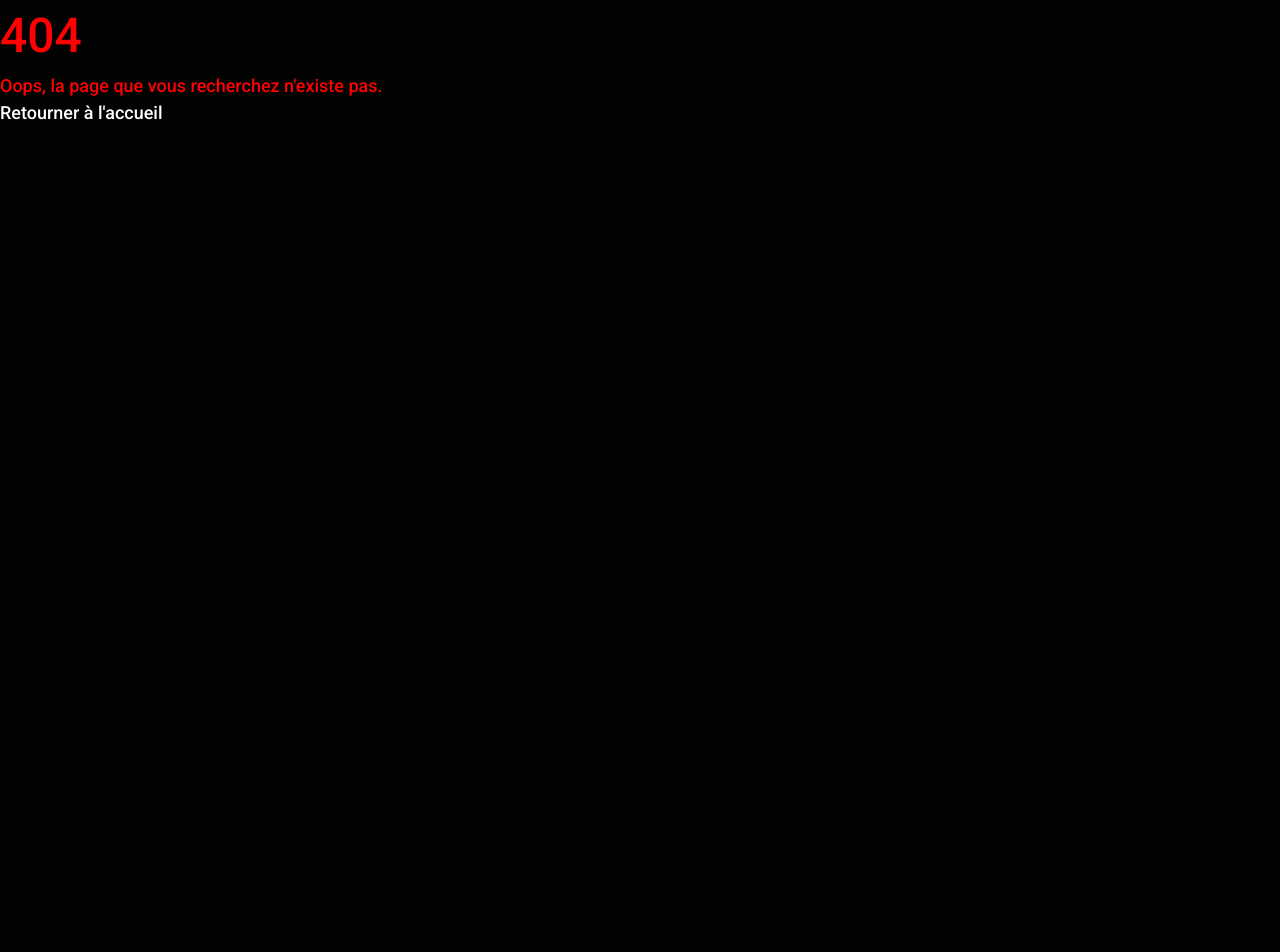
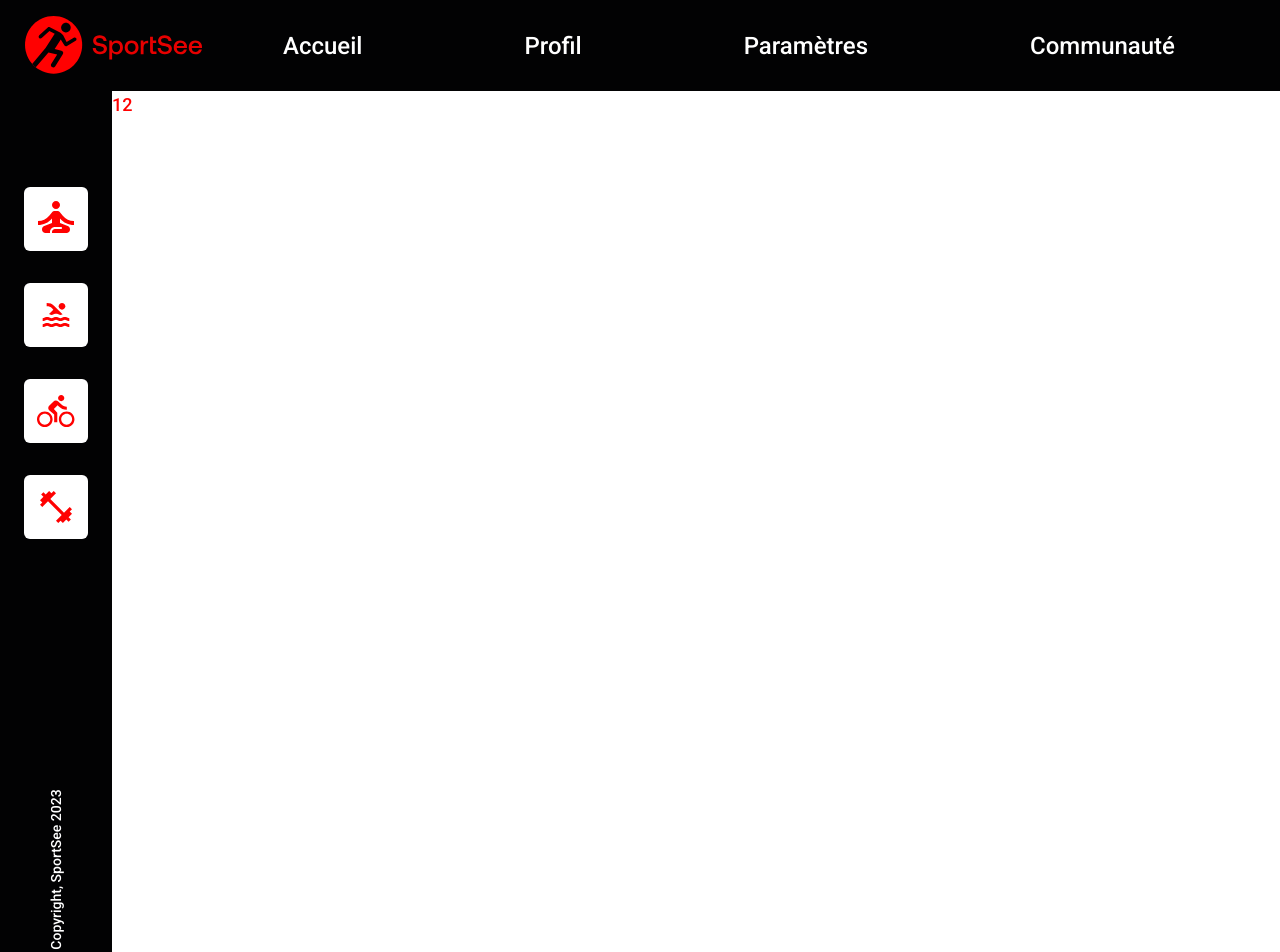
Before and after one commit to sophapojul/p12-sportsee, a React (Create React App) app: page /12 in a window 1280 px wide. Before the commit this address had no page. Shown: the top 952 px of the page. Built offline with nearby package versions, Linux system fonts and the light colour scheme.

Commit message:
feat(dashboard sidebar routes): add a navigation bar on the left side of the Dashboard page

```diff
--- /dev/null
+++ b/src/components/dashboard/Dashboard.module.scss
@@ -0,0 +1,8 @@
+@use 'styles/abstracts' as a;
+@use 'styles/base';
+
+.main {
+  background-color: #fff;
+  min-height: 933px;
+  display: flex;
+}
--- /dev/null
+++ b/src/components/dashboard/index.tsx
@@ -0,0 +1,15 @@
+import SideBar from 'components/sidebar';
+import { useParams } from 'react-router-dom';
+
+import styles from './Dashboard.module.scss';
+
+function Dashboard() {
+  const { id } = useParams<{ id: string }>();
+  return (
+    <main className={styles.main}>
+      <SideBar />
+      <p>{id}</p>
+    </main>
+  );
+}
+export default Dashboard;
--- /dev/null
+++ b/src/components/sidebar/SideBar.module.scss
@@ -0,0 +1,15 @@
+@use 'styles/abstracts' as a;
+
+.aside {
+  display: flex;
+  flex-direction: column;
+  justify-content: space-around;
+  align-items: center;
+  gap: 5rem;
+  width: 7rem;
+  background-color: a.$bg-nav;
+
+  p {
+    transform: rotate(270deg);
+  }
+}
--- /dev/null
+++ b/src/components/sidebar/copyright/Copyright.module.scss
@@ -0,0 +1,9 @@
+@use 'styles/abstracts' as a;
+@use 'styles/base';
+
+.p {
+  color: a.$c-nav;
+  width: max-content;
+  font-size: a.$fz-sm;
+  margin: 3rem;
+}
--- /dev/null
+++ b/src/components/sidebar/copyright/index.tsx
@@ -0,0 +1,13 @@
+import styles from './Copyright.module.scss';
+
+/**
+ * Return a paragraph element with the className of styles.p, and the
+ * paragraph element contains the text "Copyright, SportSee" and the current year
+ * @returns JSX.Element to render the paragraph with the text "Copyright, SportSee" and the current year
+ */
+function Copyright() {
+  return (
+    <p className={styles.p}>Copyright, SportSee {new Date().getFullYear()}</p>
+  );
+}
+export default Copyright;
--- /dev/null
+++ b/src/components/sidebar/index.jsx
@@ -0,0 +1,17 @@
+import Copyright from './copyright';
+import NavSide from './navSide';
+import styles from './SideBar.module.scss';
+/**
+ * Return a JSX element with a navbar and copyright text
+ * and `<Copyright />`
+ * @returns JSX.Element
+ */
+function SideBar() {
+  return (
+    <aside className={styles.aside}>
+      <NavSide />
+      <Copyright />
+    </aside>
+  );
+}
+export default SideBar;
--- /dev/null
+++ b/src/components/sidebar/navSide/NavSide.module.scss
@@ -0,0 +1,10 @@
+@use 'styles/abstracts' as a;
+
+.nav > ul {
+  width: 6rem;
+  display: flex;
+  row-gap: 2rem;
+  flex-direction: column;
+  align-items: center;
+  background-color: transparent;
+}
--- /dev/null
+++ b/src/components/sidebar/navSide/index.tsx
@@ -0,0 +1,32 @@
+import { ReactComponent as Yoga } from 'assets/yoga.svg';
+import { ReactComponent as Swimming } from 'assets/swimming.svg';
+import { ReactComponent as Biking } from 'assets/biking.svg';
+import { ReactComponent as Weightlifting } from 'assets/weightlifting.svg';
+import styles from './NavSide.module.scss';
+
+/**
+ * a navigation bar on the side of the main element
+ * @returns JSX.Element to render the navigation bar on the left side of the page
+ */
+function NavSide(): JSX.Element {
+  return (
+    <nav className={styles.nav}>
+      <ul>
+        <li>
+          <Yoga />
+        </li>
+        <li>
+          <Swimming />
+        </li>
+        <li>
+          <Biking />
+        </li>
+        <li>
+          <Weightlifting />
+        </li>
+      </ul>
+    </nav>
+  );
+}
+
+export default NavSide;
```
Also changed, not shown: src/routes/router.tsx (+7 -1 lines).
